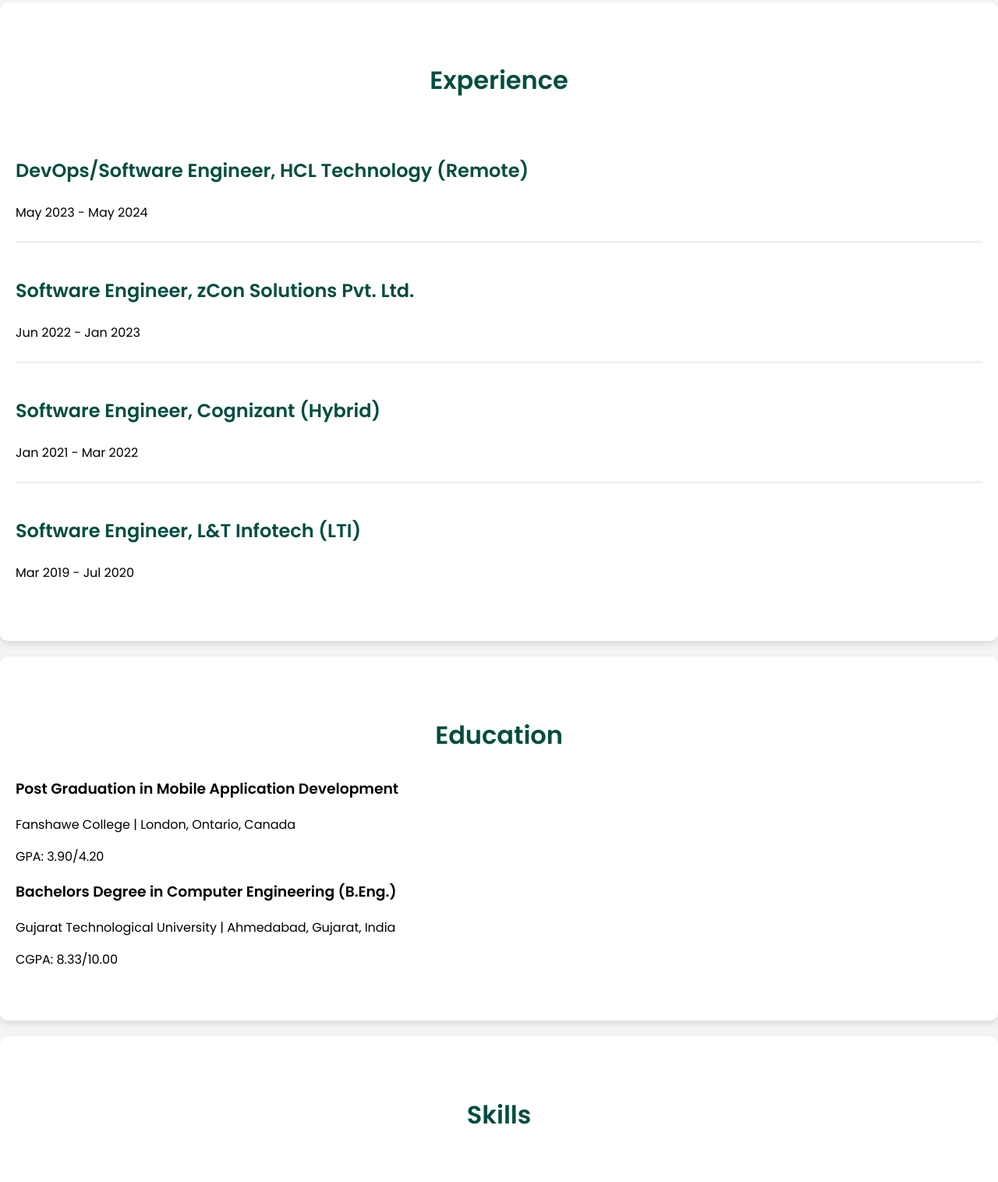
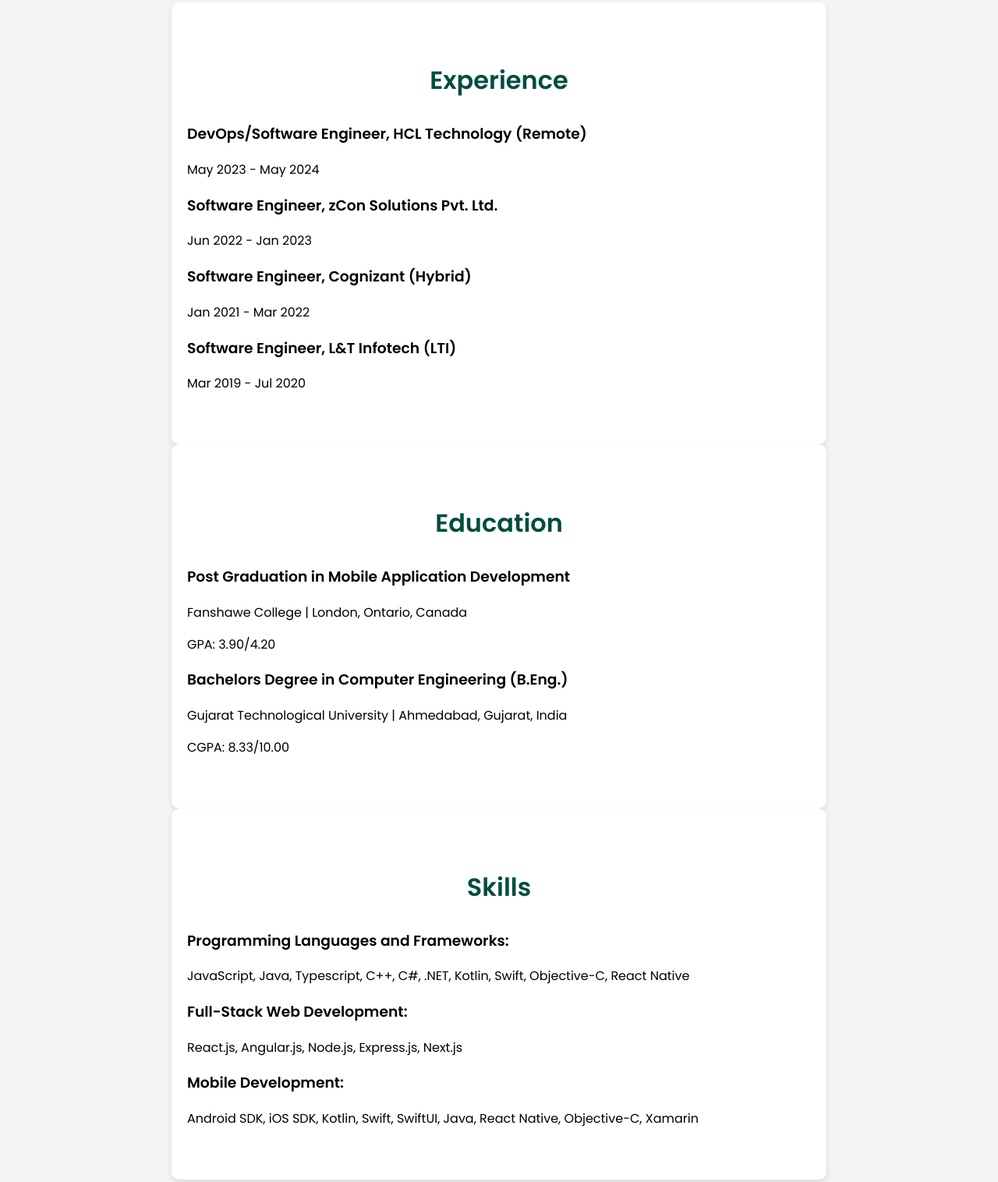
Before and after one commit to Neelpatel77/NeelPatel-Portfolio, a website: page index.html in a window 1280 px wide. Shown: the part 648-2164 px from the top of the page at 78% size. Drawn offline with Linux system fonts and the light colour scheme.

Commit message:
Update index.html

```diff
--- a/index.html
+++ b/index.html
@@ -212,35 +212,36 @@
         </a>
     </section>
 <!-- Experience -->
-<section id="experience" class="container">
+<!-- Experience -->
+<section id="experience" style="text-align: center; max-width: 800px; margin: auto;">
     <h2>Experience</h2>
-    <div class="experience-item">
+    <div style="text-align: justify;">
         <h3>DevOps/Software Engineer, HCL Technology (Remote)</h3>
         <p>May 2023 - May 2024</p>
     </div>
-    <div class="experience-item">
+    <div style="text-align: justify;">
         <h3>Software Engineer, zCon Solutions Pvt. Ltd.</h3>
         <p>Jun 2022 - Jan 2023</p>
     </div>
-    <div class="experience-item">
+    <div style="text-align: justify;">
         <h3>Software Engineer, Cognizant (Hybrid)</h3>
         <p>Jan 2021 - Mar 2022</p>
     </div>
-    <div class="experience-item">
+    <div style="text-align: justify;">
         <h3>Software Engineer, L&T Infotech (LTI)</h3>
         <p>Mar 2019 - Jul 2020</p>
     </div>
 </section>
 
 <!-- Education -->
-<section id="education" class="container">
+<section id="education" style="text-align: center; max-width: 800px; margin: auto;">
     <h2>Education</h2>
-    <div class="education-item">
+    <div style="text-align: justify;">
         <h3>Post Graduation in Mobile Application Development</h3>
         <p>Fanshawe College | London, Ontario, Canada</p>
         <p>GPA: 3.90/4.20</p>
     </div>
-    <div class="education-item">
+    <div style="text-align: justify;">
         <h3>Bachelors Degree in Computer Engineering (B.Eng.)</h3>
         <p>Gujarat Technological University | Ahmedabad, Gujarat, India</p>
         <p>CGPA: 8.33/10.00</p>
@@ -248,17 +249,17 @@
 </section>
 
 <!-- Skills -->
-<section id="skills" class="container">
+<section id="skills" style="text-align: center; max-width: 800px; margin: auto;">
     <h2>Skills</h2>
-    <div class="skills-list">
+    <div style="text-align: justify;">
         <h3>Programming Languages and Frameworks:</h3>
         <p>JavaScript, Java, Typescript, C++, C#, .NET, Kotlin, Swift, Objective-C, React Native</p>
     </div>
-    <div class="skills-list">
+    <div style="text-align: justify;">
         <h3>Full-Stack Web Development:</h3>
         <p>React.js, Angular.js, Node.js, Express.js, Next.js</p>
     </div>
-    <div class="skills-list">
+    <div style="text-align: justify;">
         <h3>Mobile Development:</h3>
         <p>Android SDK, iOS SDK, Kotlin, Swift, SwiftUI, Java, React Native, Objective-C, Xamarin</p>
     </div>
@@ -342,12 +343,6 @@
 </div>
 </section>
 
-    <!-- Contact -->
-    <section id="contact" class="container">
-        <h2>Contact</h2>
-        <p>Email: <a href="mailto:neel77306@gmail.com">neel77306@gmail.com</a></p>
-        <p>Phone: +1 6478970169</p>
-    </section>
 
     <!-- Footer -->
     <footer>
```
